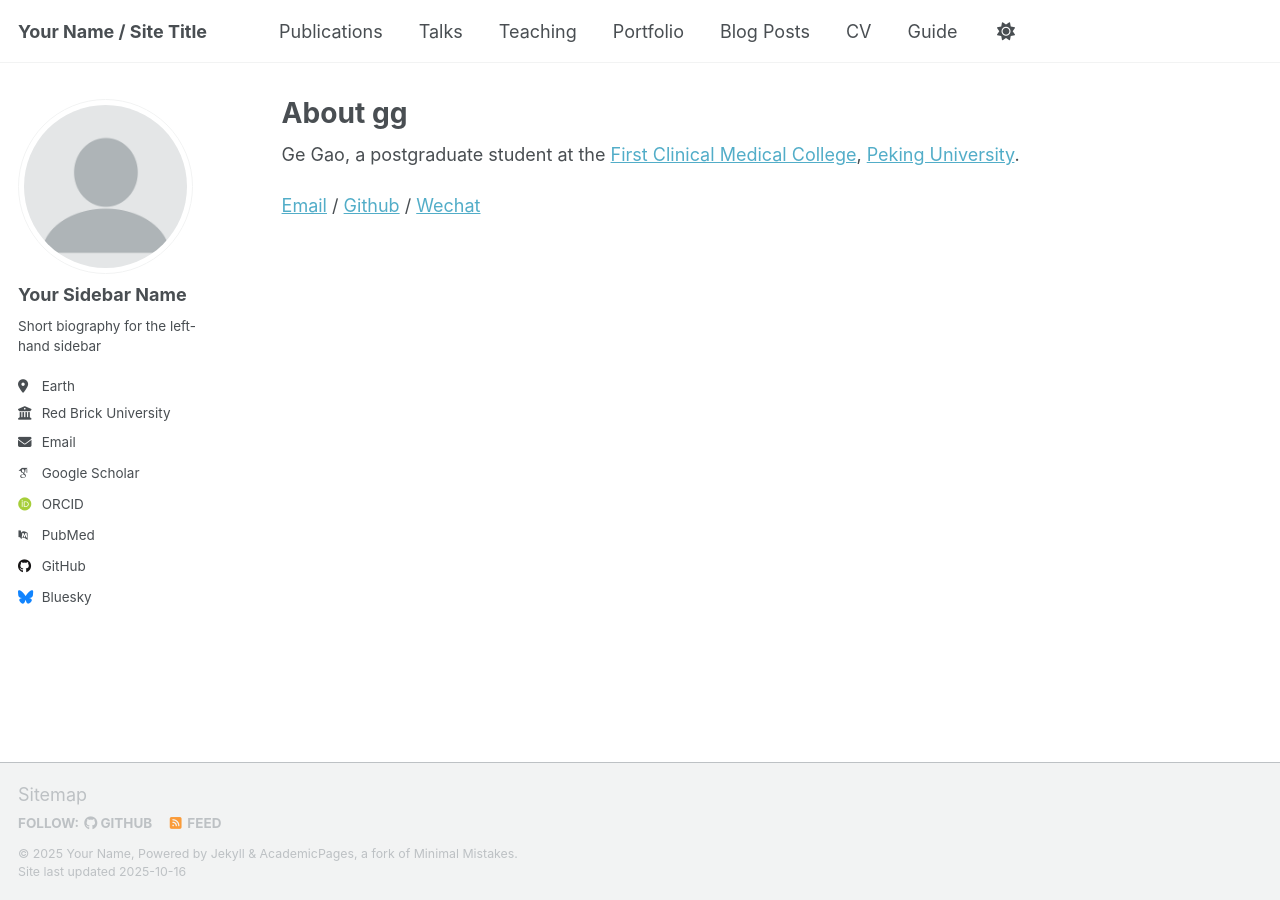
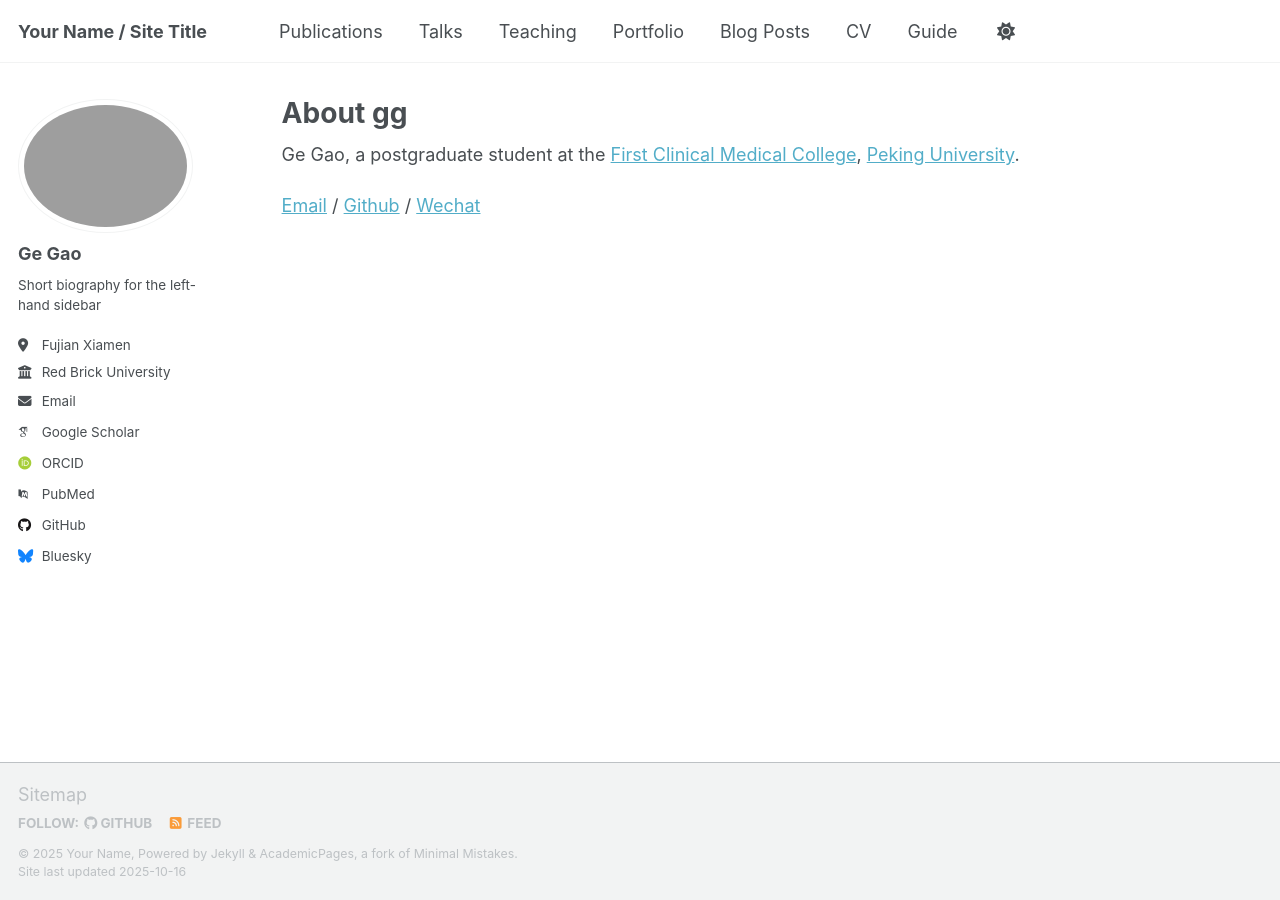
Before and after one commit to ggsong/ggsong.github.io, a Jekyll site: the page built from _pages/about.md, in a window 1280 px wide. Built offline with Jekyll 4.4.1, drawn with Linux system fonts in a browser that asks for light colours; some web fonts are replaced; a script that is not in the unit is left out.

Commit message:
Update _config.yml

```diff
--- a/_config.yml
+++ b/_config.yml
@@ -23,11 +23,11 @@ repository               : "academicpages/academicpages.github.io"
 #               Additional customization can be done by editing /_includes/author-profile.html
 author:
   # Biographic information
-  avatar           : "profile.png"
-  name             : "Your Sidebar Name"
+  avatar           : zhengjianzhao.JPG
+  name             : Ge Gao
   pronouns         : # example: "she/her"
   bio              : "Short biography for the left-hand sidebar"
-  location         : "Earth"
+  location         : Fujian Xiamen
   employer         : "Red Brick University"
   uri              : # URL
   email            : "none@example.org"
```
